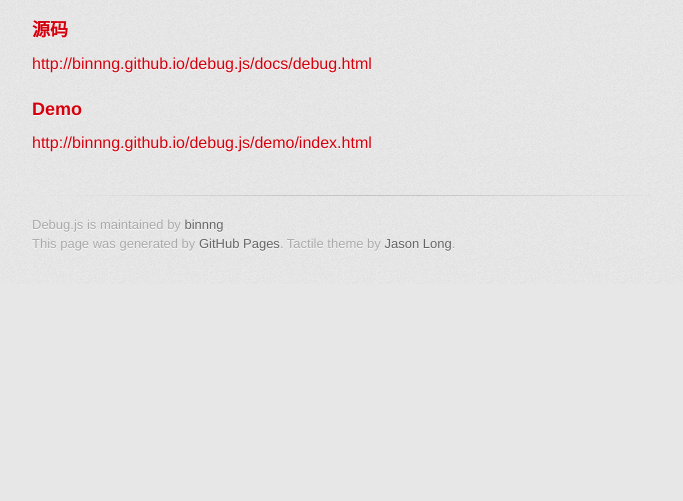
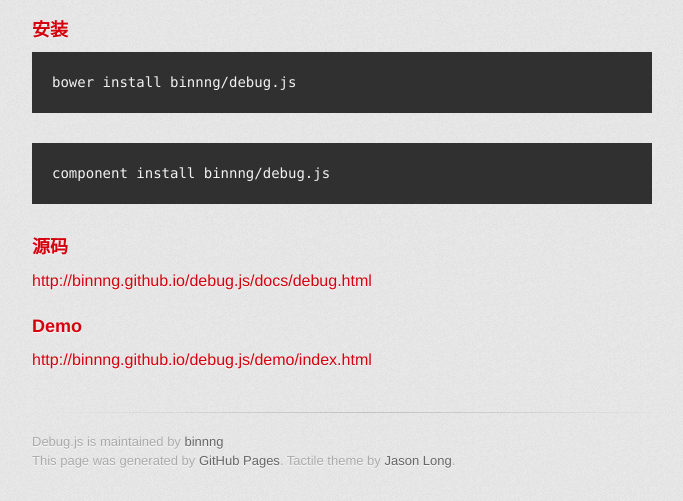
Before and after one commit to binnng/debug.js, a website: page index.html in a window 1280 px wide. Shown: the part 918-1419 px from the top of the page, without its empty margins (298-981 px from the left). Before the commit the page ends 1202 px from the top, so only its background shows below. Drawn offline with Linux system fonts and the light colour scheme.

Commit message:
增加文档安装信息

```diff
--- a/index.html
+++ b/index.html
@@ -49,6 +49,15 @@
 <a name="%E9%A2%84%E8%A7%88" class="anchor" href="#%E9%A2%84%E8%A7%88"><span class="octicon octicon-link"></span></a>预览</h3>
 
 <p><img src="https://cloud.githubusercontent.com/assets/2696107/4680760/96b74744-560d-11e4-92bb-ab1e2af40573.png" alt="preview"></p>
+<h3>
+<a name="%E9%A2%84%E8%A7%88" class="anchor" href="#%E9%A2%84%E8%A7%88"><span class="octicon octicon-link"></span></a>安装</h3>
+
+<pre>
+bower install binnng/debug.js
+</pre>
+<pre>
+component install binnng/debug.js
+</pre>
 
 <h3>
 <a name="%E9%A2%84%E8%A7%88" class="anchor" href="#%E9%A2%84%E8%A7%88"><span class="octicon octicon-link"></span></a>源码</h3>
```
